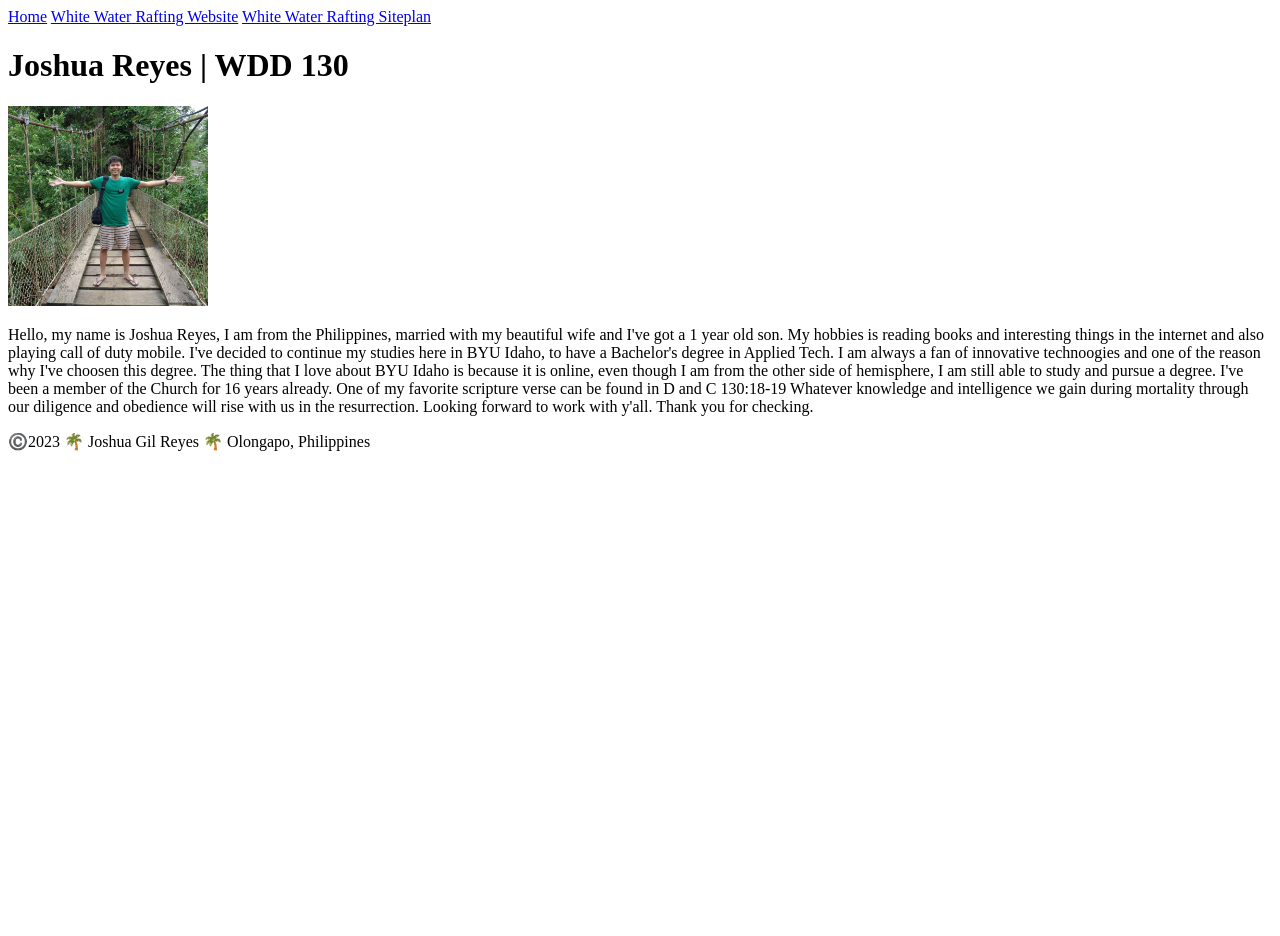
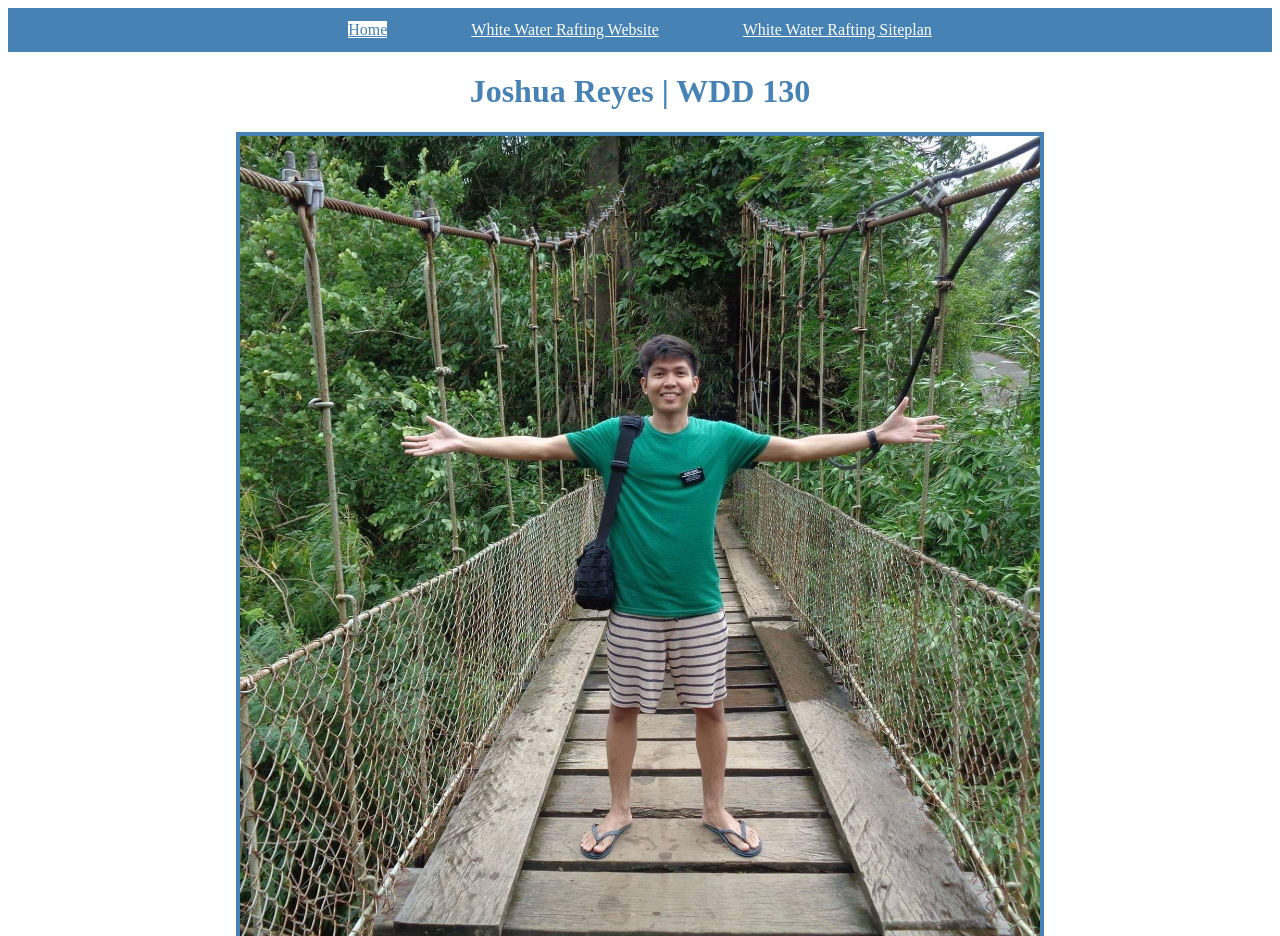
Before and after one commit to josheeen/wdd130, a plain HTML site: page index.html in a window 1280 px wide. Shown: the top 936 px of the page. Before the commit the page ends 800 px from the top, so only its background shows below. Drawn offline with Linux system fonts and the light colour scheme.

Commit message:
added css design and html elements

```diff
--- /dev/null
+++ b/css/style.css
@@ -0,0 +1,32 @@
+body {
+    text-align: center;
+}
+
+nav {
+    background-color: steelblue;
+    padding: 10px;
+}
+
+a {
+    color: white;
+    margin: 40px;
+    line-height: 1.5em;
+}
+
+h1, h2 {
+    color: steelblue;
+}
+
+img {
+    width: 800px;
+    border: 4px solid steelblue;
+}
+
+p {
+    padding: 10px;
+}
+
+#active {
+    background-color: white;
+    color: steelblue;
+}
--- a/index.html
+++ b/index.html
@@ -5,11 +5,12 @@
     <meta http-equiv="X-UA-Compatible" content="IE=edge">
     <meta name="viewport" content="width=device-width, initial-scale=1.0">
     <title>Joshua Reyes | WDD 130</title>
+    <link rel="stylesheet" href="css/style.css" />
 </head>
 <body>
     <header>
       <nav>
-        <a href="#">Home</a>
+        <a id="active" href="#">Home</a>
         <a href="wwr/">White Water Rafting Website</a>
         <a href="wwr/site-plan-rafting.html">White Water Rafting Siteplan</a>
       </nav>
```
